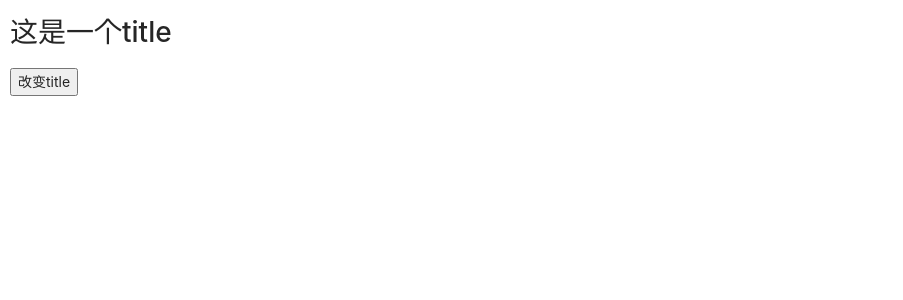
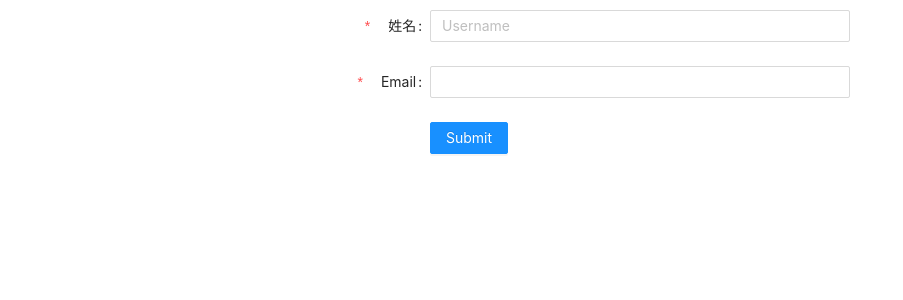
Before and after one commit to lizhixuan0836/react-project, a React (Create React App) app: page / in a window 1280 px wide. Shown: the top 300 px of the page, without its empty margins (0-903 px from the left). Built offline with nearby package versions, Linux system fonts and the light colour scheme.

Commit message:
feat: 新增iconfont和登录页

```diff
--- /dev/null
+++ b/src/components/IconFont.js
@@ -0,0 +1,14 @@
+// iconfont组件
+import { createFromIconfontCN } from '@ant-design/icons'
+import scriptUrl from 'const/iconfont'
+const IconFont = createFromIconfontCN({
+  scriptUrl
+})
+export default function name({ iconName, children }) {
+  return (
+    <>
+      <IconFont type={iconName}></IconFont>
+      {children || ''}
+    </>
+  )
+}
--- /dev/null
+++ b/src/const/iconfont.js
@@ -0,0 +1,2 @@
+const scriptUrl = '//at.alicdn.com/t/font_3093855_ppuctymso6.js'
+export default scriptUrl
--- a/src/index.js
+++ b/src/index.js
@@ -11,11 +11,11 @@ import { Provider } from 'react-redux'
 import store from './store'
 
 ReactDOM.render(
-  <React.StrictMode>
-    <Provider store={store}>
-      <App />
-    </Provider>
-  </React.StrictMode>,
+  // <React.StrictMode>
+  <Provider store={store}>
+    <App />
+  </Provider>,
+  // </React.StrictMode>,
   document.getElementById('root')
 )
 
--- a/src/styles/App.scss
+++ b/src/styles/App.scss
@@ -1,9 +1,11 @@
 .app {
-  background-color: white;
+  padding: 0;
+  margin: 0;
+  // background-color: white;
 
-  &:hover {
-    position: relative;
-    top: 1px;
-    background-color: red;
-  }
+  // &:hover {
+  //   position: relative;
+  //   top: 1px;
+  //   background-color: red;
+  // }
 }
--- a/src/views/login/Login.js
+++ b/src/views/login/Login.js
@@ -1,12 +1,54 @@
-import React, { useState } from 'react'
+import { Form, Input, Button } from 'antd'
+import IconFont from 'components/IconFont'
+// import { UserOutlined } from '@ant-design/icons'
+const layout = {
+  labelCol: {
+    span: 8
+  },
+  wrapperCol: {
+    span: 16
+  }
+}
+
+const rules = {
+  name: [{ required: true, message: '请输入姓名' }],
+  email: [
+    { required: true, message: '请输入邮箱', validateTrigger: 'onBlur' },
+    { pattern: /^\w+@[a-z0-9]+\.[a-z]{2,4}$/, message: '请输入正确的邮箱格式', validateTrigger: 'onInput' }
+  ]
+}
+
+const onFinish = (values) => {
+  console.log(values)
+}
 
 function Login() {
-  const [title, setTitle] = useState('这是一个title')
   return (
-    <div className='home-function'>
-      <h1>{title}</h1>
-      <button onClick={() => setTitle('')}>改变title</button>
-    </div>
+    <Form {...layout} name='nest-messages' onFinish={onFinish}>
+      <Form.Item
+        name='name'
+        label={<IconFont iconName={'icon-yonghu'}>姓名</IconFont>}
+        wrapperCol={{ ...layout.labelCol }}
+        rules={rules.name}
+      >
+        {/* <Input prefix={<UserOutlined className='site-form-item-icon' />} placeholder='Username' /> */}
+        <Input placeholder='Username' />
+      </Form.Item>
+      <Form.Item
+        name='email'
+        label={<IconFont iconName={'icon-youxiang'}>Email</IconFont>}
+        wrapperCol={{ ...layout.labelCol }}
+        rules={rules.email}
+        validateTrigger={['onBlur', 'onInput']}
+      >
+        <Input />
+      </Form.Item>
+      <Form.Item wrapperCol={{ ...layout.wrapperCol, offset: 8 }}>
+        <Button type='primary' htmlType='submit'>
+          Submit
+        </Button>
+      </Form.Item>
+    </Form>
   )
 }
 
```
Also changed, not shown: public/index.html (+4 -4 lines).
